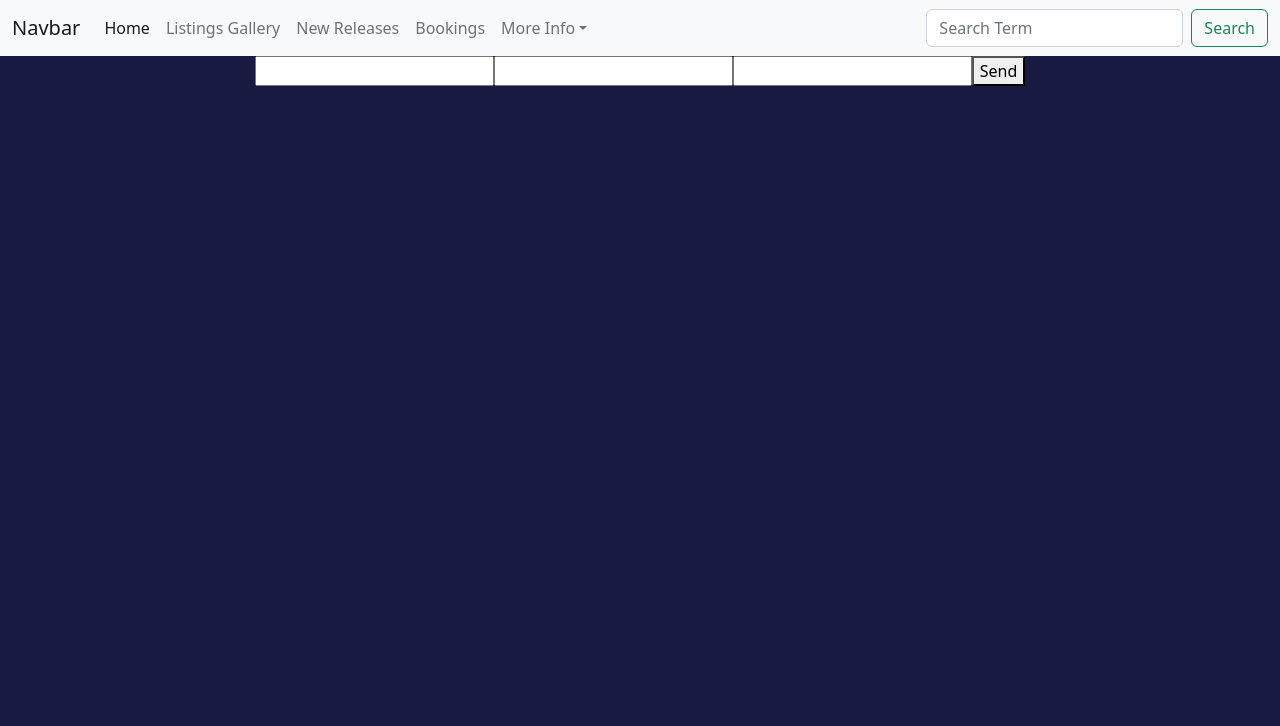
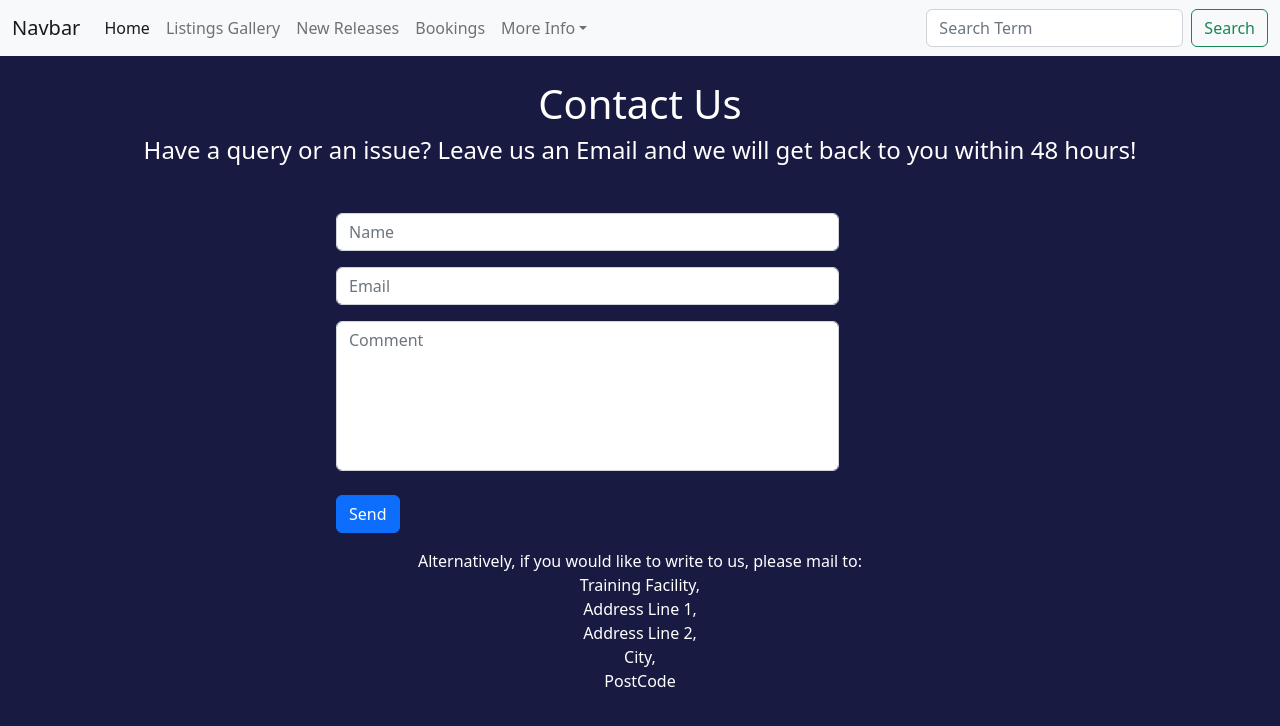
Before and after one commit to QAC-Sierra/QACinemas, a React (Create React App) app in the folder qac-site/: page /contact in a window 1280 px wide. Shown: the top 726 px of the page. Built offline with nearby package versions, Linux system fonts and the light colour scheme.

Commit message:
QAC-84 #done #comment Contacts page updated with form and mailing address

```diff
--- a/qac-site/src/components/Contact.jsx
+++ b/qac-site/src/components/Contact.jsx
@@ -1,16 +1,97 @@
 import React from "react";
-import Form from 'react-bootstrap/Form';
+import {
+  CContainer,
+  CFormInput,
+  CForm,
+  CRow,
+  CFormLabel,
+  CCol,
+  CFormCheck,
+  CButton,
+  CFormTextarea,
+  CCard,
+  CCardBody,
+} from "@coreui/react";
+import "./styles/Contact.css"
 
 const Contact = () => {
   return (
-<Form action="https://formsubmit.co/ridwan_kawsar@hotmail.co.uk" method="POST">
-     <input type="text" name="name" required></input>
-     <input type="email" name="email" required></input>
-     <input type="comment" name="comment" required></input>
+    <CContainer>
+      <br/>
+      <h1 id="Title1"> Contact Us</h1>
+      <h4>
+            {" "}
+            Have a query or an issue? Leave us an Email and we will get back to
+            you within 48 hours!
+          </h4>
+          <br></br>
+      <CCard className="Card" style={{ width: "40rem" }}>
+        <CCardBody>
+          <CForm
+            action="https://formsubmit.co/saifhussain98@outlook.com"
+            method="POST"
+          >
+            <CRow className="mb-3">
+              <CCol sm={10}>
+                <CFormInput
+                  required
+                  type="text"
+                  placeholder="Name"
+                  name="name"
+                  id="NameBox"
+                  style={{ margin: "auto" }}
+                />
+              </CCol>
+            </CRow>
 
-     <button type="submit">Send</button>
-    </Form>
+            <CRow className="mb-3">
+              <CCol sm={10}>
+                <CFormInput
+                  required
+                  type="email"
+                  placeholder="Email"
+                  name="email"
+                  id="EmailBox"
+                />
+              </CCol>
+            </CRow>
+
+            <CRow className="mb-4">
+            <CCol sm={10}>
+              <CFormTextarea
+                required
+                type="comment"
+                placeholder="Comment"
+                name="comment"
+                id="CommentBox"
+                rows="3"
+              />
+              </CCol>
+            </CRow>
+
+            <div className="d-grid d-md-flex justify-content-md-left">
+              <CButton type="submit">Send</CButton>
+            </div>
+          </CForm>
+        </CCardBody>
+      </CCard>
+
+      <p id="ContactText">
+        Alternatively, if you would like to write to us, please mail to:
+        <br/>
+        Training Facility,
+        <br/>
+        Address Line 1,
+        <br/>
+        Address Line 2,
+        <br/>
+        City,
+        <br/>
+        PostCode
+      </p>
+
+    </CContainer>
   );
-}
+};
 
 export default Contact;
--- /dev/null
+++ b/qac-site/src/components/styles/Contact.css
@@ -0,0 +1,12 @@
+#CommentBox {
+    resize: none;
+    height: 150px;
+    width: 100%;
+    margin: auto;
+}
+
+.Card {
+    margin: auto;
+    background-color: #191a42;
+    border: black;
+}
```
